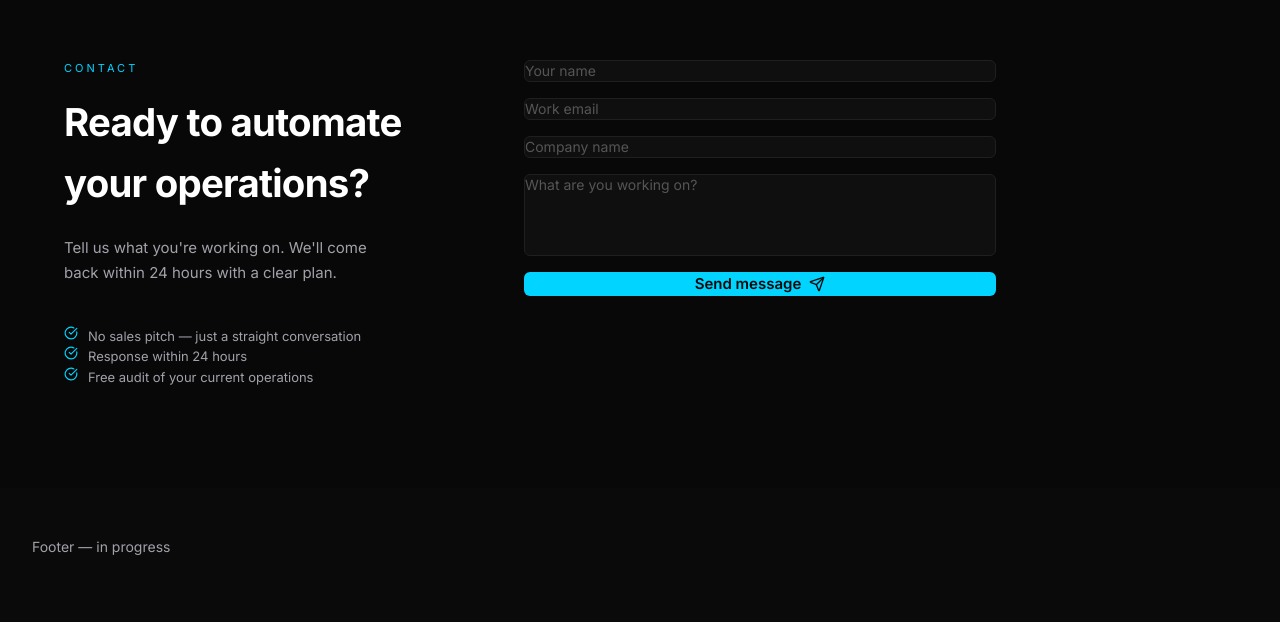
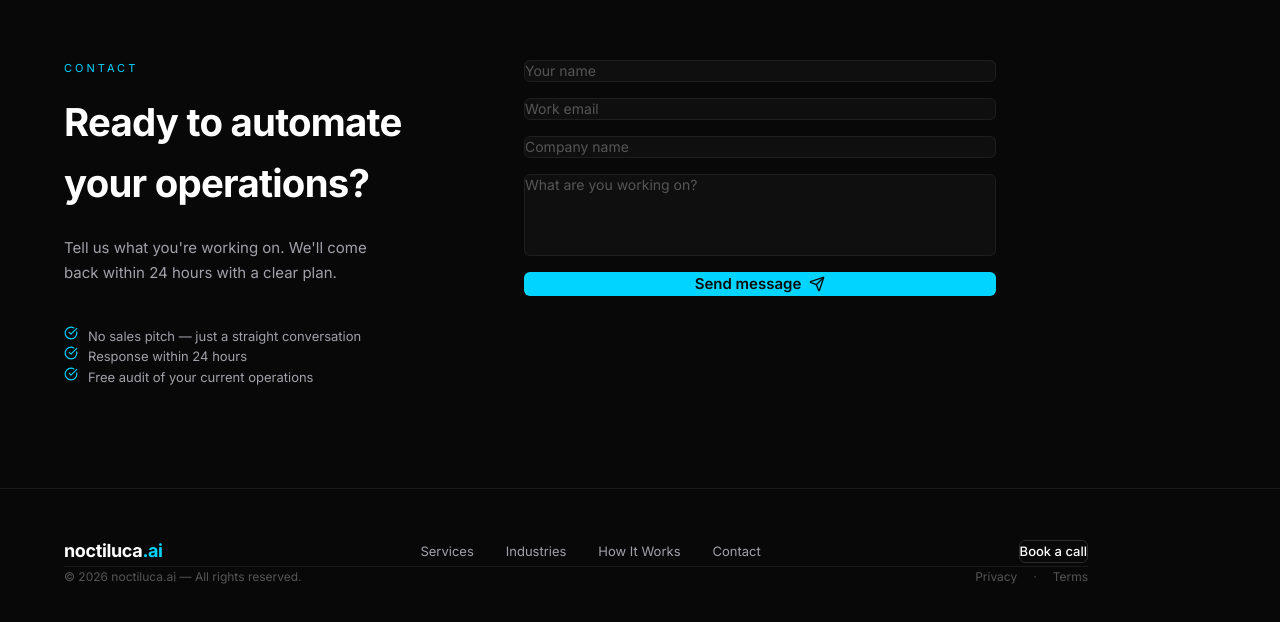
Before and after one commit to zeffmubashir/noctiluca-ai, a Next.js app: page / in a window 1280 px wide. Shown: the part 2809-3431 px from the top of the page. Built offline with nearby package versions, Linux system fonts and the light colour scheme.

Commit message:
feat: footer section complete

```diff
--- a/components/Footer.tsx
+++ b/components/Footer.tsx
@@ -1,7 +1,92 @@
+'use client'
+
+interface NavLink {
+  label: string
+  sectionId: string
+}
+
+const navLinks: NavLink[] = [
+  { label: 'Services', sectionId: 'services' },
+  { label: 'Industries', sectionId: 'industries' },
+  { label: 'How It Works', sectionId: 'how-it-works' },
+  { label: 'Contact', sectionId: 'contact' },
+]
+
+function handleNavClick(sectionId: string): void {
+  const target = document.getElementById(sectionId)
+  if (target) {
+    target.scrollIntoView({ behavior: 'smooth', block: 'start' })
+  }
+}
+
 export default function Footer(): React.JSX.Element {
   return (
-    <div style={{ padding: '3rem 2rem', color: '#a1a1aa', fontSize: '0.875rem' }}>
-      Footer — in progress
-    </div>
+    <footer className="border-t border-[#1a1a1a] bg-[#080808]" style={{ padding: '48px 0' }}>
+      <div
+        className="mx-auto max-w-6xl"
+        style={{
+          paddingLeft: 'clamp(24px, 5vw, 80px)',
+          paddingRight: 'clamp(24px, 5vw, 80px)',
+        }}
+      >
+        <div className="mb-10 flex flex-wrap items-center justify-between gap-8">
+          <div
+            className="font-bold tracking-[-0.02em]"
+            style={{ fontSize: '18px' }}
+          >
+            <span className="text-[#ffffff]">noctiluca</span>
+            <span className="text-[#00d4ff]">.ai</span>
+          </div>
+
+          <nav className="flex flex-row flex-wrap gap-8">
+            {navLinks.map((link) => (
+              <button
+                key={link.sectionId}
+                type="button"
+                onClick={() => handleNavClick(link.sectionId)}
+                className="cursor-pointer border-none bg-transparent text-[#a1a1aa] no-underline transition-colors duration-200 hover:text-[#ffffff]"
+                style={{ fontSize: '13px' }}
+              >
+                {link.label}
+              </button>
+            ))}
+          </nav>
+
+          <button
+            type="button"
+            className="cursor-pointer rounded-md border border-[#2a2a2a] bg-transparent px-5 py-2.5 font-medium text-[#ffffff] transition-all duration-200 hover:border-[#00d4ff] hover:text-[#00d4ff]"
+            style={{ fontSize: '13px' }}
+          >
+            Book a call
+          </button>
+        </div>
+
+        <div className="flex flex-wrap items-center justify-between gap-4 border-t border-[#1a1a1a] pt-7">
+          <p className="text-[#555555]" style={{ fontSize: '12px' }}>
+            © 2026 noctiluca.ai — All rights reserved.
+          </p>
+
+          <div className="flex items-center gap-4">
+            <button
+              type="button"
+              className="cursor-pointer border-none bg-transparent text-[#555555] transition-colors duration-200 hover:text-[#a1a1aa]"
+              style={{ fontSize: '12px' }}
+            >
+              Privacy
+            </button>
+            <span className="text-[#555555]" style={{ fontSize: '12px' }}>
+              ·
+            </span>
+            <button
+              type="button"
+              className="cursor-pointer border-none bg-transparent text-[#555555] transition-colors duration-200 hover:text-[#a1a1aa]"
+              style={{ fontSize: '12px' }}
+            >
+              Terms
+            </button>
+          </div>
+        </div>
+      </div>
+    </footer>
   )
 }
```
